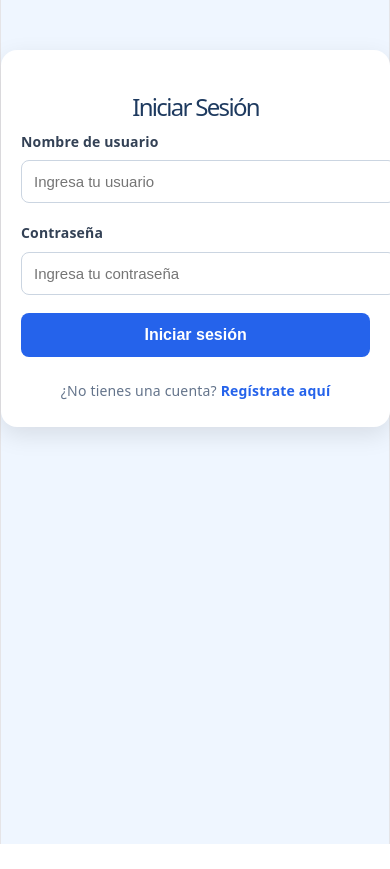
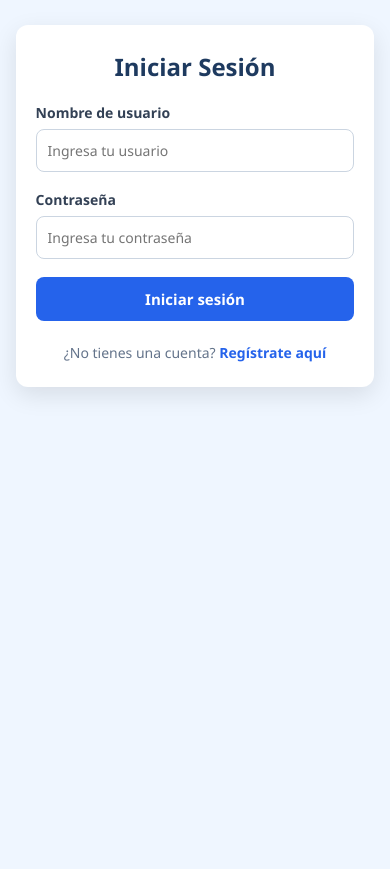
Before and after one commit to OskarPaul93/Taller-Registro-JWT-React, a React (Vite) app: page / in a window 390 px wide. Before the commit the page ends 844 px from the top, so only its background shows below. Built offline with nearby package versions, Linux system fonts and the light colour scheme.

Commit message:
Se implementa diseño visual en index.css y se elimina los import de Auth.css de prueba

```diff
--- a/src/index.css
+++ b/src/index.css
@@ -1,111 +1,222 @@
+
+/* CONFIGURACIÓN GENERAL */
 :root {
-  --text: #6b6375;
-  --text-h: #08060d;
-  --bg: #fff;
-  --border: #e5e4e7;
-  --code-bg: #f4f3ec;
-  --accent: #aa3bff;
-  --accent-bg: rgba(170, 59, 255, 0.1);
-  --accent-border: rgba(170, 59, 255, 0.5);
-  --social-bg: rgba(244, 243, 236, 0.5);
-  --shadow:
-    rgba(0, 0, 0, 0.1) 0 10px 15px -3px, rgba(0, 0, 0, 0.05) 0 4px 6px -2px;
-
-  --sans: system-ui, 'Segoe UI', Roboto, sans-serif;
-  --heading: system-ui, 'Segoe UI', Roboto, sans-serif;
-  --mono: ui-monospace, Consolas, monospace;
-
-  font: 18px/145% var(--sans);
-  letter-spacing: 0.18px;
-  color-scheme: light dark;
-  color: var(--text);
-  background: var(--bg);
+  font-family: 'Segoe UI', Arial, sans-serif;
+  color: #1e293b;
+  background-color: #eff6ff;
   font-synthesis: none;
   text-rendering: optimizeLegibility;
   -webkit-font-smoothing: antialiased;
   -moz-osx-font-smoothing: grayscale;
+}
 
-  @media (max-width: 1024px) {
-    font-size: 16px;
+* {
+  margin: 0;
+  padding: 0;
+  box-sizing: border-box;
+}
+
+body {
+  min-width: 320px;
+  min-height: 100vh;
+  background-color: #eff6ff;
+}
+
+#root {
+  width: 100%;
+  min-height: 100vh;
+}
+
+button,
+input,
+select {
+  font-family: inherit;
+}
+
+/* CONTENEDORES DE LOGIN Y REGISTRO */
+.login-container,
+.registro-container {
+  width: 90%;
+  max-width: 450px;
+  margin: 50px auto;
+  padding: 35px;
+  background-color: #ffffff;
+  border-radius: 16px;
+  box-shadow: 0 8px 25px rgba(0, 0, 0, 0.10);
+}
+
+/* TÍTULOS */
+.login-container h1,
+.registro-container h1 {
+  text-align: center;
+  color: #1e3a5f;
+  font-size: 28px;
+  margin-bottom: 20px;
+}
+
+/* DESCRIPCIÓN */
+.registro-container > p:first-of-type {
+  text-align: center;
+  color: #64748b;
+  margin-bottom: 25px;
+}
+
+/* FORMULARIOS */
+.login-container form,
+.registro-container form {
+  display: flex;
+  flex-direction: column;
+  gap: 18px;
+}
+
+.login-container form div,
+.registro-container form div {
+  display: flex;
+  flex-direction: column;
+  gap: 7px;
+}
+
+/* ETIQUETAS */
+.login-container label,
+.registro-container label {
+  color: #334155;
+  font-weight: 600;
+  font-size: 14px;
+  text-align: left;
+}
+
+/* CAMPOS DE ENTRADA */
+.login-container input,
+.registro-container input,
+.registro-container select {
+  width: 100%;
+  padding: 12px;
+  border: 1px solid #cbd5e1;
+  border-radius: 8px;
+  font-size: 15px;
+  outline: none;
+  background-color: #ffffff;
+}
+
+.login-container input:focus,
+.registro-container input:focus,
+.registro-container select:focus {
+  border-color: #2563eb;
+  box-shadow: 0 0 0 3px rgba(37, 99, 235, 0.12);
+}
+
+/* BOTONES PRINCIPALES */
+.login-container form button,
+.registro-container form button {
+  width: 100%;
+  padding: 13px;
+  background-color: #2563eb;
+  color: white;
+  border: none;
+  border-radius: 8px;
+  font-size: 16px;
+  font-weight: 600;
+  cursor: pointer;
+  transition: background-color 0.3s;
+}
+
+.login-container form button:hover,
+.registro-container form button:hover {
+  background-color: #1d4ed8;
+}
+
+button:disabled {
+  opacity: 0.6;
+  cursor: not-allowed;
+}
+
+/* TEXTOS INFERIORES */
+.login-container > p,
+.registro-container > p {
+  text-align: center;
+  margin-top: 22px;
+  color: #64748b;
+  font-size: 14px;
+}
+
+/* ENLACES */
+.login-container a {
+  color: #2563eb;
+  font-weight: 600;
+  text-decoration: none;
+}
+
+.login-container a:hover {
+  text-decoration: underline;
+}
+
+/* BOTÓN PARA VOLVER AL LOGIN */
+.registro-container > p button {
+  display: inline;
+  width: auto;
+  padding: 0;
+  background: none;
+  border: none;
+  color: #2563eb;
+  font-weight: 600;
+  font-size: 14px;
+  cursor: pointer;
+}
+
+.registro-container > p button:hover {
+  text-decoration: underline;
+}
+
+/* MENSAJES */
+.mensaje-exito {
+  color: #15803d !important;
+  background-color: #dcfce7;
+  padding: 12px;
+  border-radius: 8px;
+}
+
+.mensaje-error {
+  color: #b91c1c !important;
+  background-color: #fee2e2;
+  padding: 12px;
+  border-radius: 8px;
+}
+
+/* ADAPTABILIDAD PARA TABLETS */
+@media (max-width: 768px) {
+  .login-container,
+  .registro-container {
+    max-width: 420px;
+    margin: 40px auto;
+    padding: 30px;
   }
 }
 
-@media (prefers-color-scheme: dark) {
-  :root {
-    --text: #9ca3af;
-    --text-h: #f3f4f6;
-    --bg: #16171d;
-    --border: #2e303a;
-    --code-bg: #1f2028;
-    --accent: #c084fc;
-    --accent-bg: rgba(192, 132, 252, 0.15);
-    --accent-border: rgba(192, 132, 252, 0.5);
-    --social-bg: rgba(47, 48, 58, 0.5);
-    --shadow:
-      rgba(0, 0, 0, 0.4) 0 10px 15px -3px, rgba(0, 0, 0, 0.25) 0 4px 6px -2px;
+/* ADAPTABILIDAD PARA CELULARES */
+@media (max-width: 480px) {
+  .login-container,
+  .registro-container {
+    width: 92%;
+    margin: 25px auto;
+    padding: 25px 20px;
+    border-radius: 12px;
   }
 
-  #social .button-icon {
-    filter: invert(1) brightness(2);
+  .login-container h1,
+  .registro-container h1 {
+    font-size: 24px;
+  }
+
+  .login-container input,
+  .registro-container input,
+  .registro-container select {
+    padding: 11px;
+    font-size: 14px;
+  }
+
+  .login-container form button,
+  .registro-container form button {
+    padding: 12px;
+    font-size: 15px;
   }
 }
-
-body {
-  margin: 0;
-}
-
-#root {
-  width: 1126px;
-  max-width: 100%;
-  margin: 0 auto;
-  text-align: center;
-  border-inline: 1px solid var(--border);
-  min-height: 100svh;
-  display: flex;
-  flex-direction: column;
-  box-sizing: border-box;
-}
-
-h1,
-h2 {
-  font-family: var(--heading);
-  font-weight: 500;
-  color: var(--text-h);
-}
-
-h1 {
-  font-size: 56px;
-  letter-spacing: -1.68px;
-  margin: 32px 0;
-  @media (max-width: 1024px) {
-    font-size: 36px;
-    margin: 20px 0;
-  }
-}
-h2 {
-  font-size: 24px;
-  line-height: 118%;
-  letter-spacing: -0.24px;
-  margin: 0 0 8px;
-  @media (max-width: 1024px) {
-    font-size: 20px;
-  }
-}
-p {
-  margin: 0;
-}
-
-code,
-.counter {
-  font-family: var(--mono);
-  display: inline-flex;
-  border-radius: 4px;
-  color: var(--text-h);
-}
-
-code {
-  font-size: 15px;
-  line-height: 135%;
-  padding: 4px 8px;
-  background: var(--code-bg);
-}
--- a/src/pages/Login.jsx
+++ b/src/pages/Login.jsx
@@ -1,5 +1,5 @@
 import { Link } from 'react-router-dom';
-import '../Auth.css';
+
 
 function Login() {
   return (
--- a/src/pages/Registrar.jsx
+++ b/src/pages/Registrar.jsx
@@ -2,7 +2,7 @@
 import { useState } from 'react';
 import { useNavigate } from 'react-router-dom';
 import { API_BASE_URL } from '../config/api.Config';
-import '../Auth.css';
+
 
 function Registrar() {
   const navigate = useNavigate();
```
